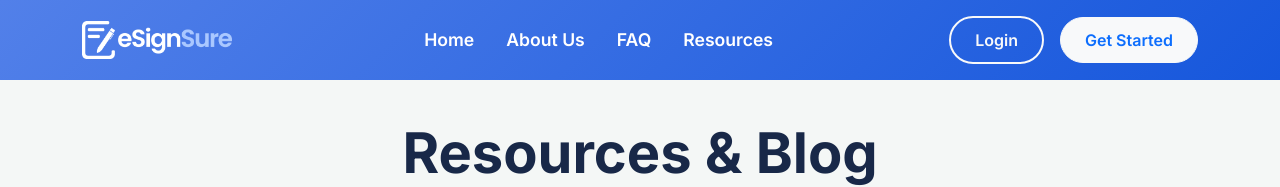
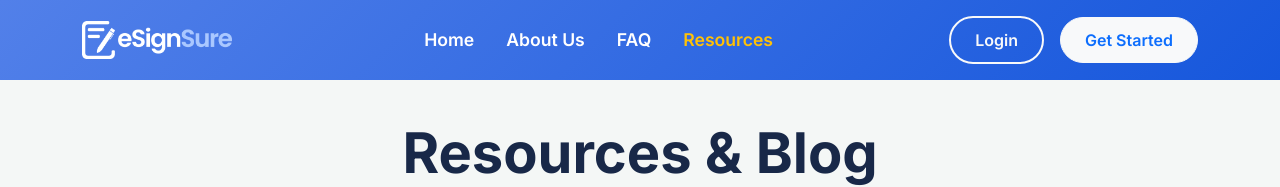
Before and after one commit to Susanttwri/e_signature, a Next.js app: page /resources in a window 1280 px wide. Shown: the top 187 px of the page. Built offline with nearby package versions, Linux system fonts and the light colour scheme; a web font is replaced by a local one.

Commit message:
style: add active state highlighting to Navbar links

```diff
--- a/components/Navbar.tsx
+++ b/components/Navbar.tsx
@@ -1,7 +1,7 @@
 'use client'
 import React, { useEffect, useState } from 'react'
 import { Container, Button, Navbar, Nav } from 'react-bootstrap'
-import { useRouter } from 'next/navigation';
+import { useRouter, usePathname } from 'next/navigation';
 import Image from 'next/image'
 import Link from 'next/link'
 import Logo from '@/public/assets/esignsure500_wt.png'
@@ -9,6 +9,7 @@ import Logo from '@/public/assets/esignsure500_wt.png'
 export default function GlobalNavbar() {
   const [scrolled, setScrolled] = useState(false)
   const router = useRouter();
+  const pathname = usePathname();
 
   const handleOnClick = () => {
     router.push('https://app.esignsure.com/login');
@@ -31,6 +32,8 @@ export default function GlobalNavbar() {
     }
   }, [scrolled])
 
+  const isActive = (path: string) => pathname === path;
+
   return (
     <>
       {/* Modern Fixed Navbar */}
@@ -52,10 +55,10 @@ export default function GlobalNavbar() {
           <Navbar.Toggle aria-controls="basic-navbar-nav" />
           <Navbar.Collapse id="basic-navbar-nav">
             <Nav className="mx-auto fw-semibold" style={{ fontSize: '1.1rem' }}>
-              <Nav.Link as={Link} href="/" className="text-white px-3">Home</Nav.Link>
-              <Nav.Link as={Link} href="/about" className="text-white px-3">About Us</Nav.Link>
-              <Nav.Link as={Link} href="/faq" className="text-white px-3">FAQ</Nav.Link>
-              <Nav.Link as={Link} href="/resources" className="text-white px-3">Resources</Nav.Link>
+              <Nav.Link as={Link} href="/" className={`px-3 ${isActive('/') ? 'text-warning' : 'text-white'}`}>Home</Nav.Link>
+              <Nav.Link as={Link} href="/about" className={`px-3 ${isActive('/about') ? 'text-warning' : 'text-white'}`}>About Us</Nav.Link>
+              <Nav.Link as={Link} href="/faq" className={`px-3 ${isActive('/faq') ? 'text-warning' : 'text-white'}`}>FAQ</Nav.Link>
+              <Nav.Link as={Link} href="/resources" className={`px-3 ${isActive('/resources') ? 'text-warning' : 'text-white'}`}>Resources</Nav.Link>
             </Nav>
             <div className="d-flex align-items-center mt-3 mt-lg-0">
               <Button
```
